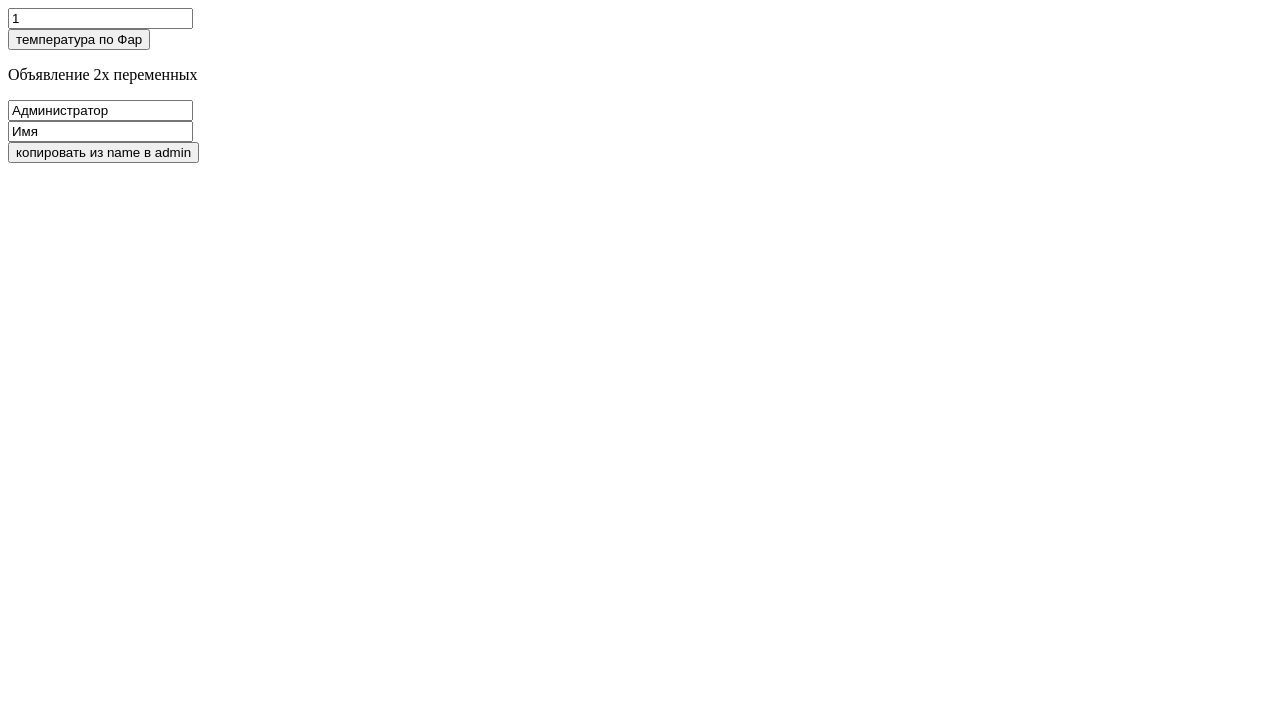
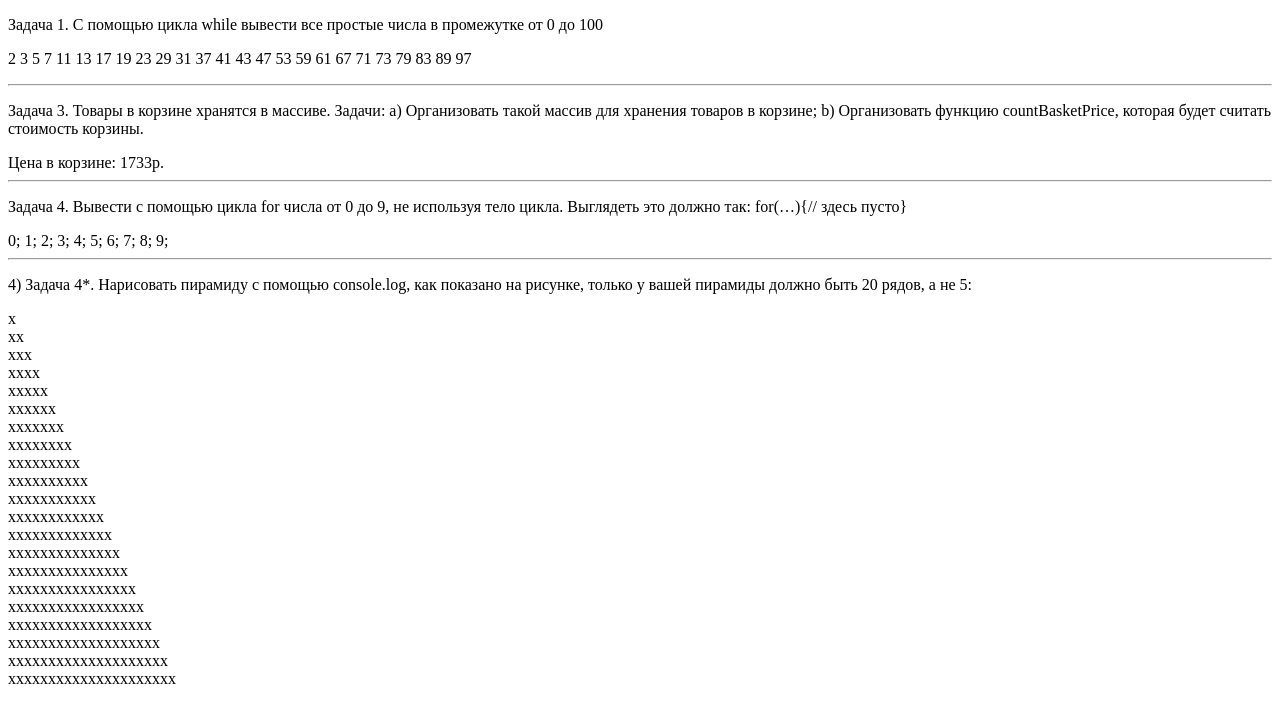
Before and after one commit to andrew-znet/JS_1, a plain HTML site: page index.html in a window 1280 px wide. Drawn offline with Linux system fonts and the light colour scheme.

Commit message:
Дописал задачу №3
Дописал задачу №3

```diff
--- a/index.html
+++ b/index.html
@@ -1,23 +1,34 @@
- <!DOCTYPE html>
- <html lang="ru">
+<!DOCTYPE html>
+<html lang="en">
 
- <head>
+<head>
     <meta charset="UTF-8">
     <title>Document</title>
 </head>
 
 <body>
+
+    <p>Задача 1. С помощью цикла while вывести все простые числа в промежутке от 0 до 100</p>
+    <p id="parOne"></p>
+
+    <hr>
+
+    <p>Задача 3. Товары в корзине хранятся в массиве. Задачи:
+        a) Организовать такой массив для хранения товаров в корзине;
+        b) Организовать функцию countBasketPrice, которая будет считать стоимость корзины.</p>
+    <div id="basket"></div>
+
+    <hr>
+
+
+
+
+    <p> Задача 4. Вывести с помощью цикла for числа от 0 до 9, не используя тело цикла. Выглядеть это должно так:
+        for(…){// здесь пусто} </p>
+    <div id="resultFor"></div>
+    <hr>
+    <p>4) Задача 4*. Нарисовать пирамиду с помощью console.log, как показано на рисунке, только у вашей пирамиды должно быть 20 рядов, а не 5:</p>
+    <div id="resultFor4"></div>
+
     <script src="main.js"></script>
-    <form>
-        <input id="Tc" type="text" value="1"><br>
-        <input type="button" value="температура по Фар" onclick="addition();"><br>
-    </form>
-    <div id="result"></div>
-
-    <form>
-        <p>Объявление 2х переменных</p>
-        <input id="admin" type="text" value="Администратор"><br>
-        <input id="name" type="text" value="Имя"><br>
-        <input type="button" value="копировать из name в admin" onclick="writename();">
-    </form>
 </body></html>
--- a/main.js
+++ b/main.js
@@ -1,13 +1,84 @@
-		function addition() {
-		    let Tc = parseInt(document.getElementById('Tc').value);
-		    if (isNaN(Tc) === true) Tc = 0;
-		    let Tf = (9 / 5) * Tc + 32;
-		    document.getElementById('result').innerHTML = Tf;
-		}
+//----------------- Задача 1 -----------------
+
+function alertSimpleNumb() {
+
+    let simNumb = 2; //Начальное число
+    let numb = 2; //Число делителя
+    let chech = true; //Проверка простого числа
+    let arrSimpNumb = []; //Массив простых чисел
+    const p1 = document.getElementById('parOne'); //Вывод в id
+
+    while (simNumb <= 100) {
+        numb = 2;
+        chech = true;
+        while (numb < simNumb) {
+            //Выход из цикла если не простое число
+            if (simNumb % numb == 0) {
+                //console.log(simNumb)
+                chech = false;
+                break;
+            }
+            numb++;
+        }
+        if (chech) {
+            arrSimpNumb.push(simNumb); //Добавить в массив простые числа
+            p1.innerHTML = p1.innerHTML + ' ' + simNumb; //В html по циклу добавить
+        }
+
+        simNumb++;
+    }
+    console.log(arrSimpNumb)
+}
+alertSimpleNumb();
+//---------------------------------------------------
 
 
-		function writename() {
-		    let nam = (document.getElementById('name').value);
-		    document.getElementById('admin').value = nam;
 
-		}
+
+
+//----------------- Задача 3 -----------------
+
+let basketArr = [
+        ['#1', 'Товар 1', '1000'],
+        ['#2', 'Товар 2', 100],
+        ['#3', 'Товар 3', '500'],
+        ['#4', 'Товар 3'],
+        ['#5', 'Товар 4', 133]
+    ];
+const basket = document.querySelector('#basket');
+
+let price = 0;
+let item = 0;
+let numPrice = 2;
+
+function countBasketPrice() {
+    while (item < basketArr.length) {
+        if (basketArr[item][numPrice]) {
+            price = price + (basketArr[item][numPrice] * 1);
+        }
+        item++;
+    }
+    return 'Цена в корзине: ' + price + "р.";
+}
+basket.innerHTML = countBasketPrice();
+
+
+//----------------- Задача 4 -----------------
+function getFor() {
+    const di1 = document.getElementById('resultFor');
+    for (let i = 0; i < 10; di1.insertAdjacentHTML('beforeend', (document.innerHTML = ' ' + i++ + ';'))) {}
+}
+getFor();
+//----------------- Задача 4* -----------------
+function array() {
+    let arr1 = [];
+    let end = 0;
+    const di2 = document.getElementById('resultFor4');
+    while (end <= 20) {
+        end++;
+        arr1.push('x');
+        di2.insertAdjacentHTML('beforeend', (document.innerHTML = arr1.join('') + '<br>'));
+    }
+    //   arr1.join('') - убирает запятые - => строка.
+}
+array();
```
